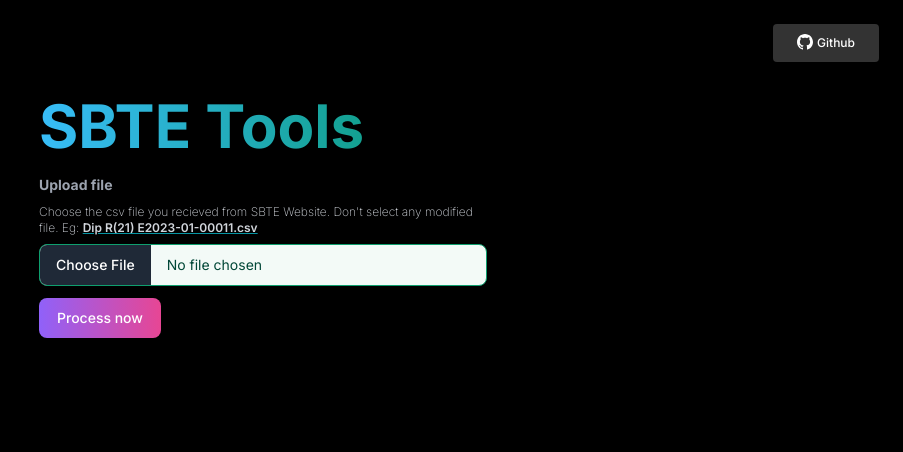
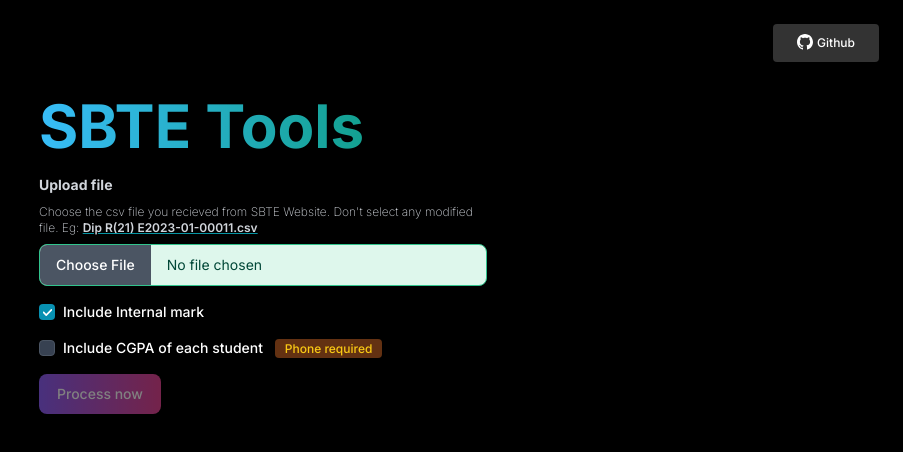
Before and after one commit to amjed-ali-k/poly-tools, a Next.js app: page / in a window 1280 px wide. Shown: the top 452 px of the page, without its empty margins (377-1280 px from the left). Built offline with nearby package versions, Linux system fonts and the light colour scheme.

Commit message:
fix: add form validations

```diff
--- a/package.json
+++ b/package.json
@@ -23,10 +23,11 @@
     "react": "18.2.0",
     "react-dom": "18.2.0",
     "react-hot-toast": "^2.4.1",
+    "react-icons": "^4.10.1",
     "tailwindcss": "3.3.3",
     "typescript": "5.1.6",
     "xlsx-js-style": "^1.2.0",
-    "zod": "^3.21.4"
+    "zod": "^3.22.1"
   },
   "devDependencies": {
     "@types/node": "20.4.9",
--- a/src/app/api/courseDetails/route.ts
+++ b/src/app/api/courseDetails/route.ts
@@ -6,7 +6,7 @@ import { NextRequest, NextResponse } from "next/server";
 const deta = Deta(process.env.DETA_PROJECT_KEY);
 const coursesDb = deta.Base("coursesDB");
 
-type CourseType = {
+export type CourseType = {
   category: string | null;
   code: string;
   credits: number | null;
--- a/src/app/layout.tsx
+++ b/src/app/layout.tsx
@@ -56,7 +56,7 @@ export default function RootLayout({
           gtag('config', 'G-3DZN7M50RE');
         `}
       </Script>
-      <body className={inter.className}>
+      <body className={inter.className + " dark "}>
         <div>
           <Toaster />
         </div>
--- a/src/components/FileUpload.tsx
+++ b/src/components/FileUpload.tsx
@@ -1,6 +1,13 @@
 "use client";
 import React from "react";
-import { FileInput, Label, Button } from "flowbite-react";
+import {
+  FileInput,
+  Label,
+  Button,
+  Checkbox,
+  Badge,
+  TextInput,
+} from "flowbite-react";
 import { useState } from "react";
 
 import toast from "react-hot-toast";
@@ -14,20 +21,42 @@ import {
   formatData,
 } from "@/app/lib/main";
 import axios from "axios";
+import { HiPhone } from "react-icons/hi2";
 
 function FileUpload() {
   const [file, setFile] = useState<File | undefined>(undefined);
   const [data, setData] = useState<ResultType[]>([]);
-  const [isError, setIsError] = useState<boolean>();
+
+  const [errors, setErrors] = useState({
+    file: false,
+    phone: false,
+  });
+
+  const setError = (label: keyof typeof errors) => {
+    setErrors({ ...errors, [label]: true });
+  };
+  const clearError = (label: keyof typeof errors) => {
+    setErrors({ ...errors, [label]: false });
+  };
+
+  const [formData, setFormData] = useState<{
+    isImark: boolean;
+    isCgpa: boolean;
+    phone?: string;
+  }>({
+    isImark: true,
+    isCgpa: false,
+    phone: undefined,
+  });
   const handleUpload: React.ChangeEventHandler<HTMLInputElement> = async (
     e
   ) => {
     setFile(undefined);
     if (!e.target.files) return;
     if (e.target.files.length === 0) return;
-    setIsError(true);
     if (!validateFileType(e.target.files[0])) {
       toast.error("Invalid file type.");
+      setError("file");
       return;
     }
 
@@ -40,17 +69,32 @@ function FileUpload() {
         "Kindly send me this file so that I can fix this issue. Email: amjedmgm@gmail.com",
         { duration: 15e3 }
       );
+      setError("file");
       return;
     }
-    setIsError(false);
+    clearError("file");
     parseCsv(e.target.files[0], setData);
   };
 
   const handleProcess = async () => {
     if (!file || data.length === 0) {
+      setError("file");
       toast.error("No files selected.");
       return;
     }
+    if (formData.isCgpa) {
+      const { phone } = formData;
+      if (!phone) {
+        setError("phone");
+        return;
+      }
+
+      if (phone?.length !== 10 || !isNumeric(phone)) {
+        setError("phone");
+        return;
+      }
+    }
+    clearError("phone");
     const formatedData = formatData(data);
     writeFile(convertToXlsx(formatedData), "result.xlsx");
 
@@ -72,7 +116,7 @@ function FileUpload() {
     toast.success("File processed.");
   };
   return (
-    <>
+    <form>
       <div className="max-w-md" id="fileUpload">
         <div className="mb-2 block">
           <Label
@@ -89,24 +133,83 @@ function FileUpload() {
           </p>
         </div>
         <FileInput
-          aria-invalid={isError}
-          color={isError ? "failure" : "success"}
+          aria-invalid={errors.file}
+          color={errors.file ? "failure" : "success"}
           onChange={handleUpload}
-          helperText={isError && "Invalid file type."}
+          helperText={errors.file && "Invalid file type."}
           id="file"
         />
       </div>
+      <div className="flex max-w-md flex-col gap-4 my-4" id="checkbox">
+        <div className="flex items-center gap-2">
+          <Checkbox
+            defaultChecked
+            checked={formData.isImark}
+            onChange={(e) =>
+              setFormData({ ...formData, isImark: e.target.checked })
+            }
+            id="imark"
+          />
+          <Label htmlFor="imark" className="text-white">
+            Include Internal mark{" "}
+          </Label>
+        </div>
+        <div className="flex items-center gap-2">
+          <Checkbox
+            defaultChecked={false}
+            checked={formData.isCgpa}
+            onChange={(e) =>
+              setFormData({ ...formData, isCgpa: e.target.checked })
+            }
+            id="cgpa"
+          />
+          <Label htmlFor="cgpa" className="text-white">
+            Include CGPA of each student{" "}
+            <span className=" ml-2 bg-yellow-100 text-yellow-800 text-xs font-medium mr-2 px-2.5 py-0.5 rounded dark:bg-yellow-900 dark:text-yellow-300">
+              Phone required
+            </span>
+          </Label>
+        </div>
+        {formData.isCgpa && (
+          <div>
+            <div className="mb-2 block">
+              <Label htmlFor="phone" value="Your phone number" />
+            </div>
+            <TextInput
+              id="phone"
+              aria-invalid={errors.phone}
+              helperText={errors.phone && "Phone number invalid"}
+              color={errors.phone ? "failure" : "success"}
+              icon={HiPhone}
+              placeholder="9XXXX XXXXXX"
+              required={formData.isCgpa}
+              type="tel"
+              value={formData.phone}
+              onChange={(e) =>
+                setFormData({ ...formData, phone: e.target.value })
+              }
+              min={10}
+              max={10}
+            />
+          </div>
+        )}
+      </div>
+
       <div className="my-3">
         <Button
           onClick={handleProcess}
           gradientDuoTone="purpleToPink"
-          disabled={isError}
+          disabled={errors.file || !file}
         >
           Process now
         </Button>
       </div>
-    </>
+    </form>
   );
 }
 
 export default FileUpload;
+
+function isNumeric(value: string) {
+  return /^-?\d+$/.test(value);
+}
--- a/tailwind.config.ts
+++ b/tailwind.config.ts
@@ -1,6 +1,7 @@
 import type { Config } from "tailwindcss";
 
 const config: Config = {
+  darkMode: "class",
   content: [
     "./src/pages/**/*.{js,ts,jsx,tsx,mdx}",
     "./src/components/**/*.{js,ts,jsx,tsx,mdx}",
```
Also changed, not shown: 1 other file (tests, documents, lock files or other folders).
